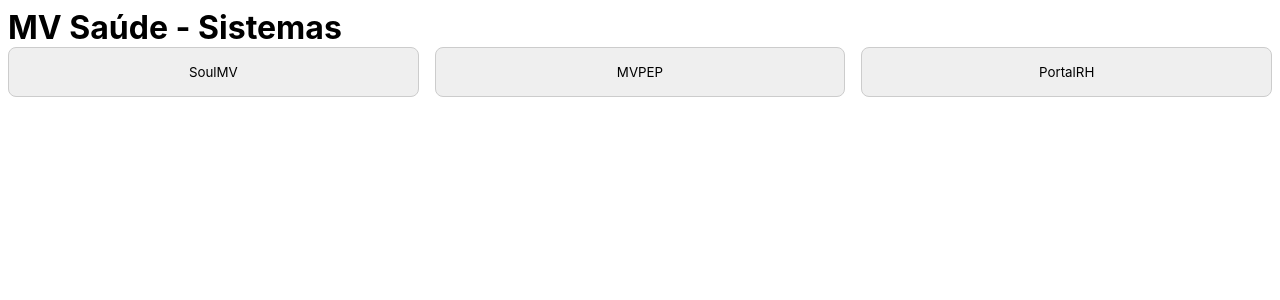
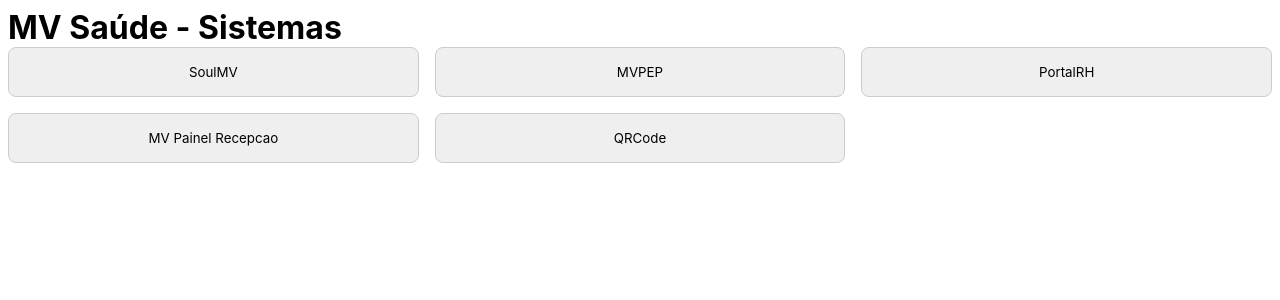
Before and after one commit to GabrielGBcode/mv-system, an Angular app: page / in a window 1280 px wide. Shown: the top 300 px of the page. Built offline with nearby package versions, Linux system fonts and the light colour scheme.

Commit message:
Update routes and css

```diff
--- a/src/app/components/home/home.component.ts
+++ b/src/app/components/home/home.component.ts
@@ -21,6 +21,14 @@
       name: 'PortalRH',
       link: 'portalrh',
     },
+    {
+      name: 'MV Painel Recepcao',
+      link: 'mv-recepcao',
+    },
+    {
+      name: 'QRCode',
+      link: 'qrcode',
+    },
   ];
 
   navigateTo(link: string) {
--- a/src/app/components/pages/mvpep/mvpep.component.ts
+++ b/src/app/components/pages/mvpep/mvpep.component.ts
@@ -5,8 +5,6 @@
   standalone: true,
   imports: [],
   templateUrl: './mvpep.component.html',
-  styleUrl: './mvpep.component.css'
+  styleUrl: './mvpep.component.css',
 })
-export class MvpepComponent {
-
-}
+export class MvpepComponent {}
```
